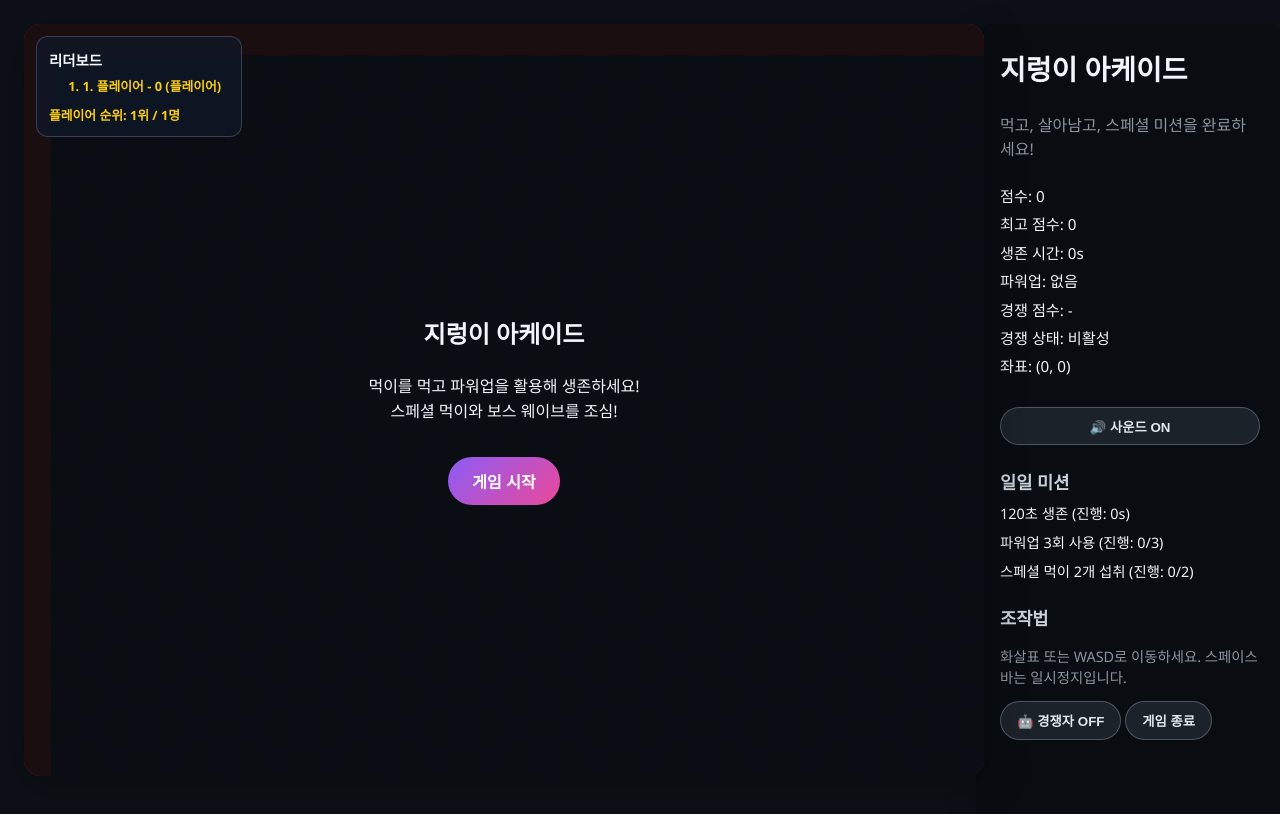
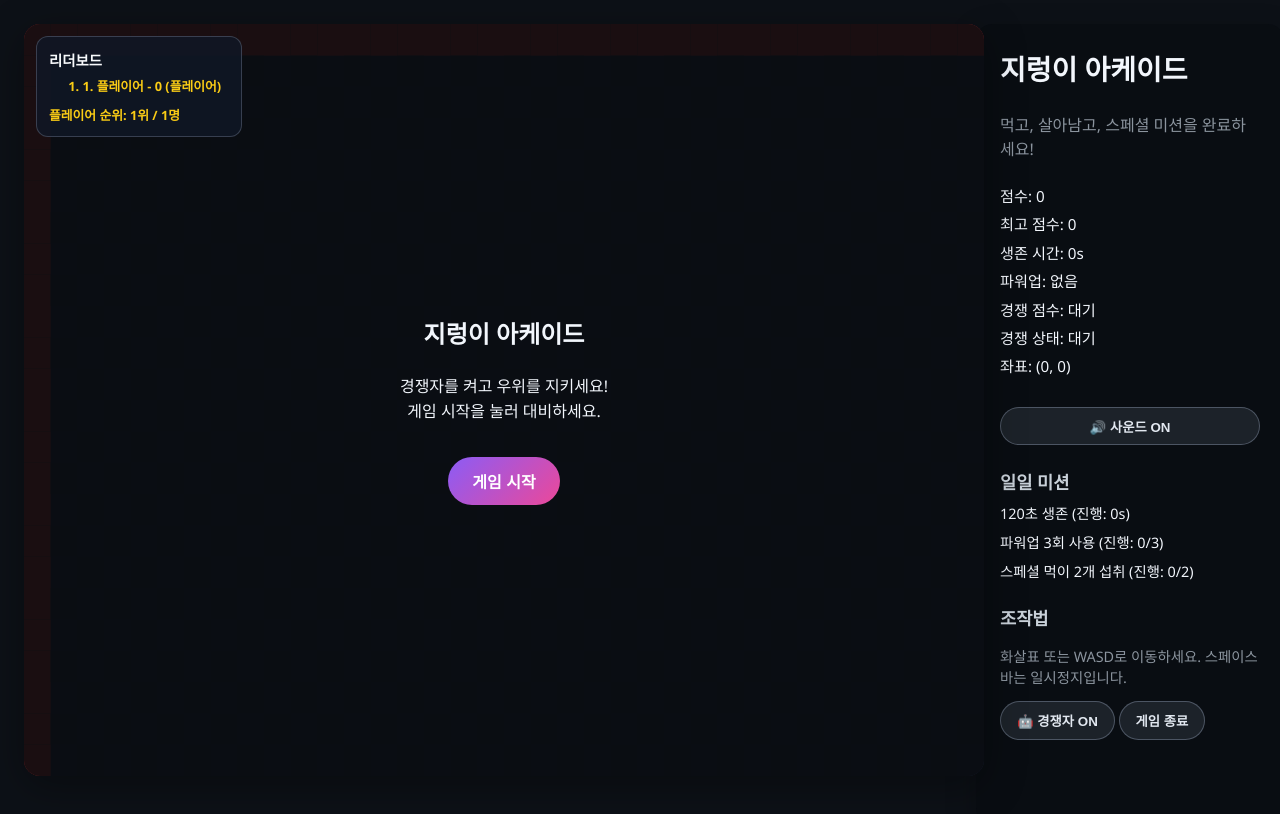
Before and after one commit to gasbugs/snake-game, a plain HTML site: page index.html in a window 1280 px wide. Drawn offline with Linux system fonts and the light colour scheme.

Commit message:
항상 경쟁 모드로 시작

```diff
--- a/index.html
+++ b/index.html
@@ -47,6 +47,9 @@
       </section>
     </aside>
   </main>
+  <script>
+    localStorage.setItem('wormRivalEnabled', 'true');
+  </script>
   <script src="game.js" type="module"></script>
 </body>
 </html>
```
Also changed, not shown: 1 other file.
